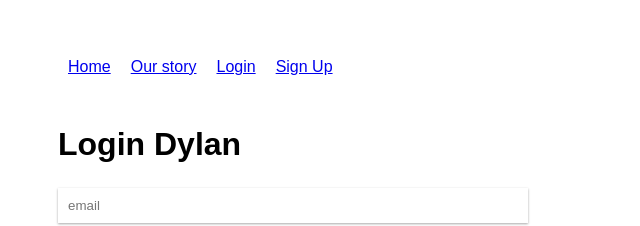
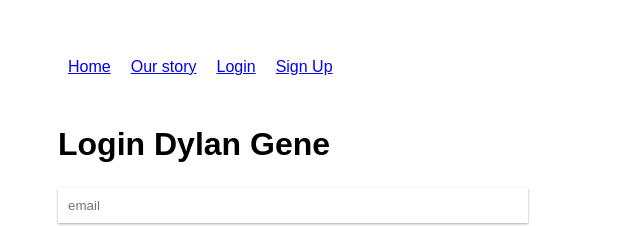
Before and after one commit to dylanhantula/core, a React (Create React App) app in the folder front-end/: page /login in a window 1280 px wide. Shown: the top 226 px of the page, without its empty margins (0-640 px from the left). Built offline with nearby package versions, Linux system fonts and the light colour scheme; no server answers.

Commit message:
login gene

```diff
--- a/front-end/src/components/Login/Login.js
+++ b/front-end/src/components/Login/Login.js
@@ -29,7 +29,7 @@ const Login = ({history}) => {
 
   return (
     <div>
-      <h1>Login Dylan</h1>
+      <h1>Login Dylan Gene</h1>
       <form onSubmit={e => handleForm(e)}>
         <input
           value={email}
```
